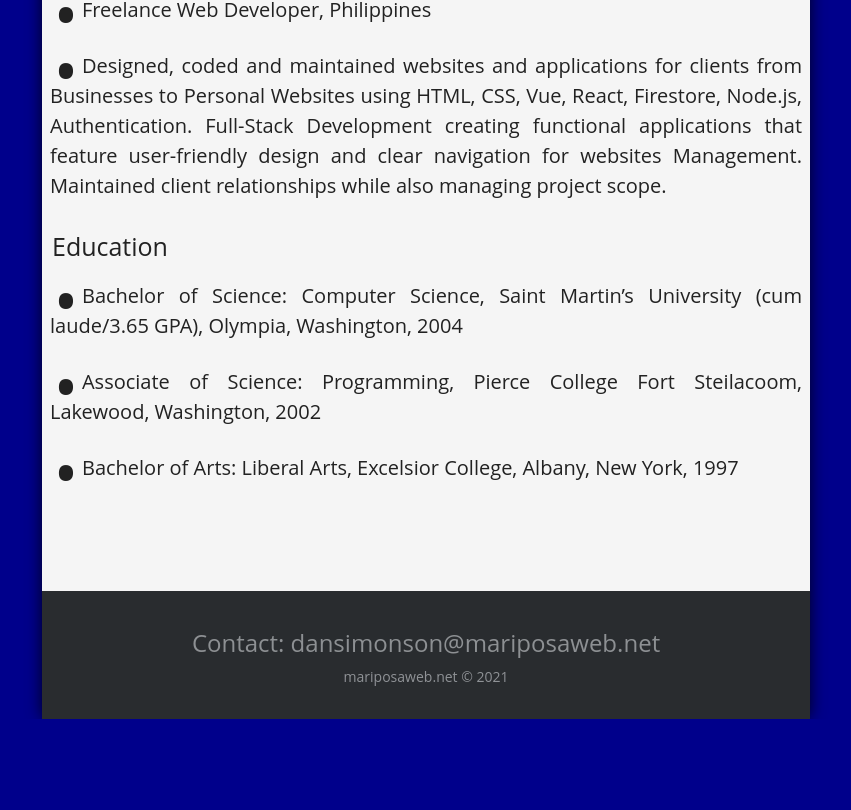
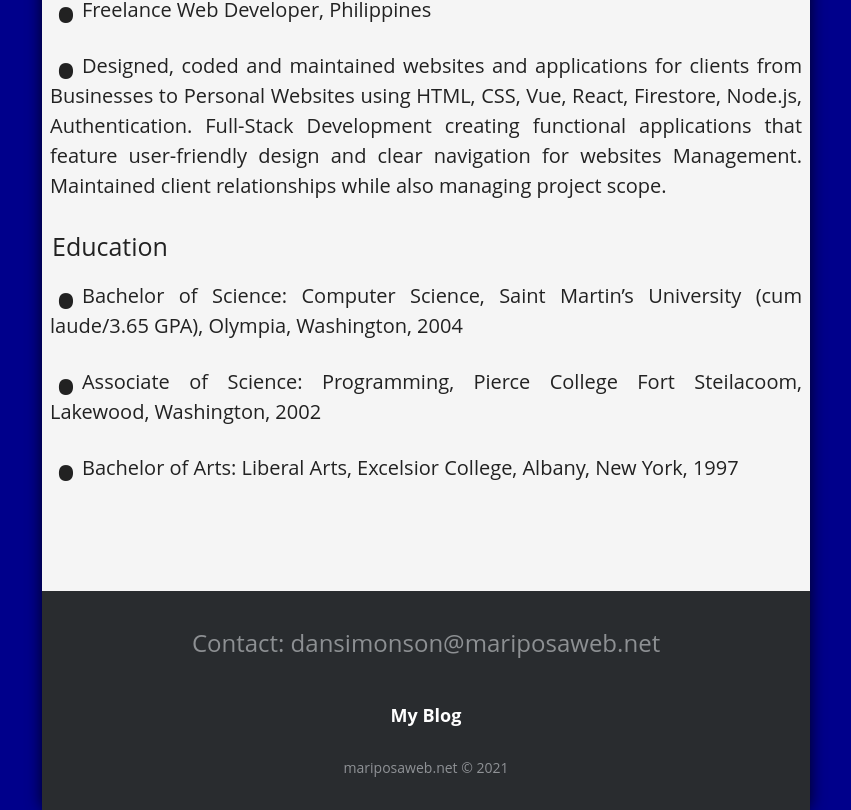
Before and after one commit to DanSimonson/profile, a React (Create React App) app: page /resume in a window 1280 px wide. Shown: the part 3312-4122 px from the top of the page, without its empty margins (214-1065 px from the left). Before the commit the page ends 4031 px from the top, so only its background shows below. Built offline with nearby package versions, Linux system fonts and the light colour scheme.

Commit message:
added blog

```diff
--- a/src/Components/DisplayFooter/DisplayFooter.js
+++ b/src/Components/DisplayFooter/DisplayFooter.js
@@ -1,5 +1,6 @@
 import React from "react";
 import "./DisplayFooter.scss";
+import { NavLink } from "react-router-dom";
 
 const DisplayFooter = () => {
   return (
@@ -7,6 +8,9 @@ const DisplayFooter = () => {
       <p className="display-footer-company-motto">
         Contact: dansimonson@mariposaweb.net
       </p>
+      <p className="display-footer-links">
+        <NavLink to="">My Blog</NavLink>
+      </p>
       <p className="display-footer-company-name">mariposaweb.net &copy; 2021</p>
     </footer>
   );
```
Also changed, not shown: src/Components/DisplayFooter/DisplayFooter.scss (+6 -1 lines).
